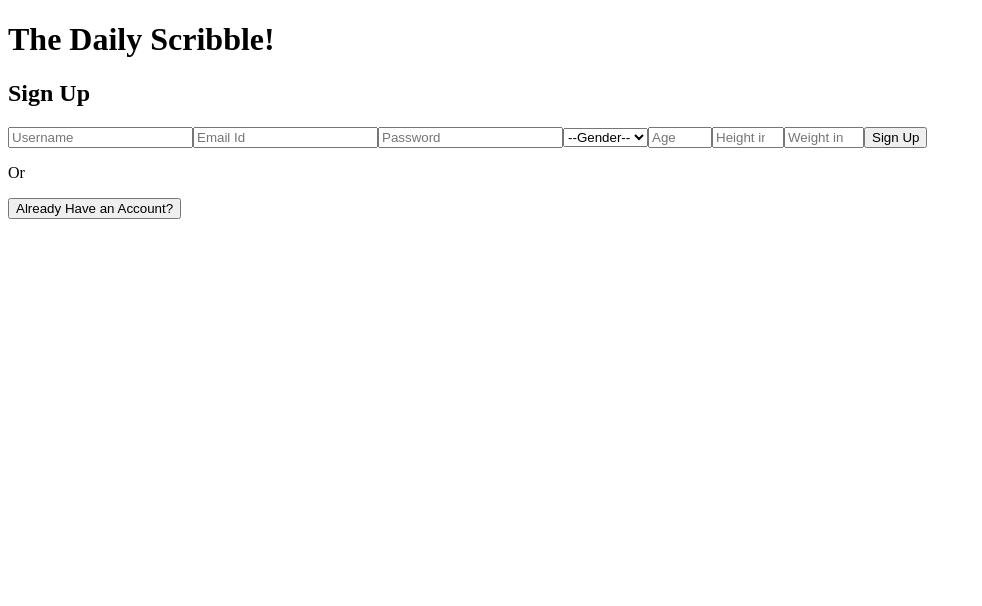
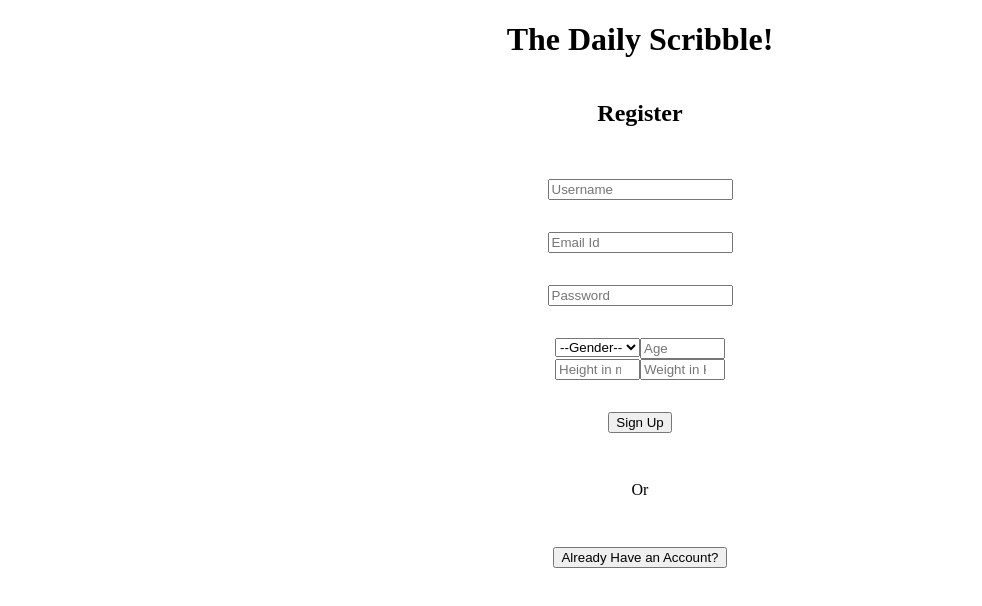
Before and after one commit to R0hanNayan/ActiSync, a React (Create React App) app in the folder client/: page /auth in a window 1280 px wide. Shown: the top 606 px of the page, without its empty margins (0-982 px from the left). Built offline with nearby package versions, Linux system fonts and the light colour scheme.

Commit message:
Registration Page CSS Changes

```diff
--- a/client/src/scenes/login/Login.jsx
+++ b/client/src/scenes/login/Login.jsx
@@ -57,8 +57,8 @@ function Login({setLoggedUser}) {
                 <h1 id="loginTitle">The Daily Scribble!</h1>
                 <div className="LoginPage-inputs">
                     <h2 id="signIn">Sign in</h2>
-                    <input id="LoginInputs" autoComplete="on" type="email" name="email" value={user.email} placeholder="Email" onChange={handleChange} />
-                    <input id="LoginInputs" autoComplete="on" type="password" name="password" value={user.password} placeholder="Password" onChange={handleChange} />
+                    <input id="email" autoComplete="on" type="email" name="email" value={user.email} placeholder="Email" onChange={handleChange} />
+                    <input id="password" autoComplete="on" type="password" name="password" value={user.password} placeholder="Password" onChange={handleChange} />
                     <button id="loginBtn" type="submit" onClick={loginUser}>Sign in</button>
                     <p id="logOr">Or</p>
                     <button id="loginBtn" type="button" onClick={() => { navigate("/auth") }}>New Account?</button>
--- a/client/src/scenes/register/Register.jsx
+++ b/client/src/scenes/register/Register.jsx
@@ -59,15 +59,14 @@ function Register() {
 
     return (
         <div className="RegisterPage">
-            <div className="leftHalf">
-            </div>
-            <div className="rightHalf">
+            <div className="RegisterPage-Container">
                 <h1 id="RegTitle">The Daily Scribble!</h1>
                 <div className="RegisterPage-inputs">
-                    <h2 id="signUp">Sign Up</h2>
+                    <h2 id="signUp">Register</h2>
                     <input id="userName" type="username" name="userName" value={user.userName} placeholder="Username" onChange={handleChange} />
                     <input id="email" type="email" name="email" value={user.email} placeholder="Email Id" onChange={handleChange} />
                     <input id="password" type="password" name="password" value={user.password} placeholder="Password" onChange={handleChange} />
+                    <div className="userDetails">
                         <label id="gender">
                             <select id="gender-box" name="gender" value={user.gender} onChange={handleChange}>
                                 <option value="">--Gender--</option>
@@ -79,6 +78,7 @@ function Register() {
                         <input id="age" type="number" name="age" min={1} max={150} value={user.age} placeholder="Age" onChange={handleChange} />
                         <input id="height" type="number" name="height" min={0} max={5} step={0.01} value={user.height} placeholder="Height in meters" onChange={handleChange} />
                         <input id="weight" type="number" name="weight" min={0} max={200} step={0.1} value={user.weight} placeholder="Weight in Kgs" onChange={handleChange} />
+                    </div>
                     <button id="RegBtn" type="submit" onClick={registerUser}>Sign Up</button>
                     <p id="RegOr">Or</p>
                     <button id="RegBtn" type="submit" onClick={() => { navigate("/") }}>Already Have an Account?</button>
--- a/client/src/scenes/register/register.css
+++ b/client/src/scenes/register/register.css
@@ -0,0 +1,27 @@
+.RegisterPage{
+    position: absolute;
+    top: 0;
+    left: 0;
+    right: 0;
+    bottom: 0;
+}
+
+.RegisterPage-Container{
+    display: flex;
+    flex-direction: column;
+    align-items: center;
+    justify-content: center;
+}
+
+.RegisterPage-inputs{
+    display: flex;
+    flex-direction: column;
+    align-items: center;
+    justify-content: center;
+    row-gap: 2rem;
+}
+
+.userDetails{
+    display: grid;
+    grid-template-columns: repeat(2, 2fr);
+}
```
Lines whose indentation alone changed are shown as unchanged.
